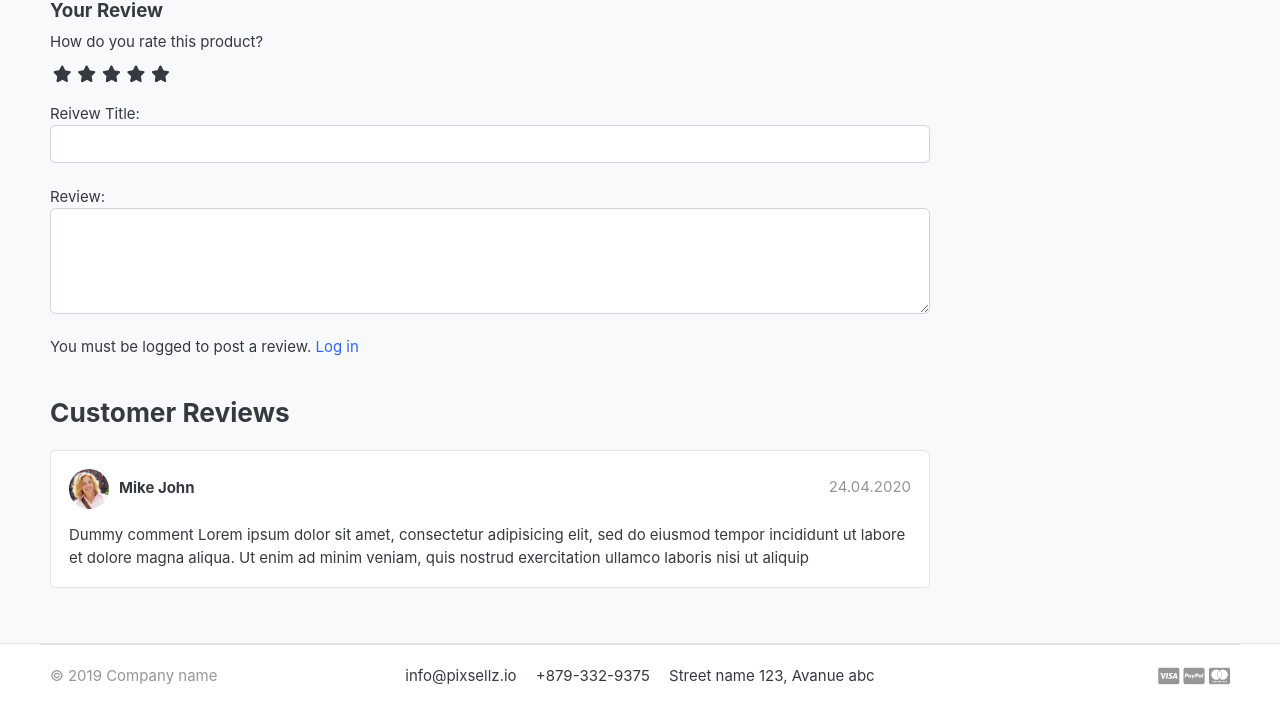
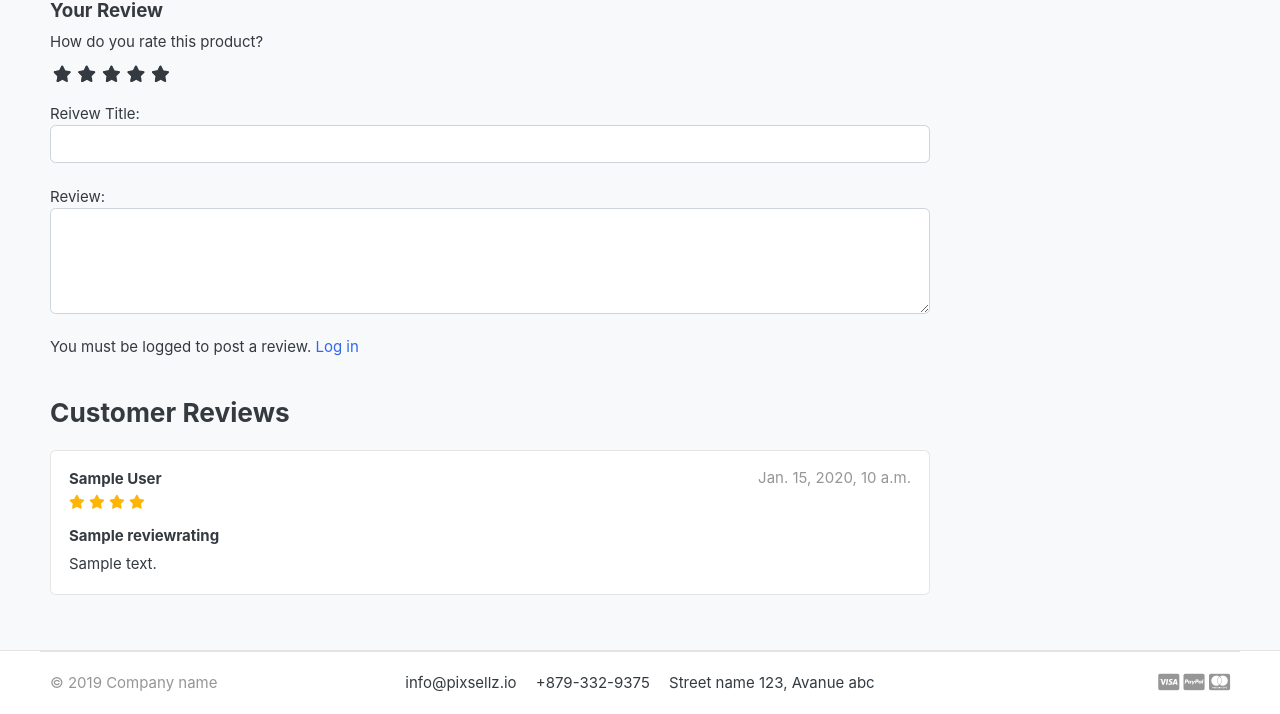
Before and after one commit to Mousow2023/my-Online-Shop, a Django app: a page that uses templates/store/product_detail.html in a window 1280 px wide. Shown: the part 643-1357 px from the top of the page. Before the commit the page ends 1328 px from the top, so only its background shows below. Run offline with Django 5.2, Linux system fonts and the light colour scheme; tables that the repository leaves empty hold one stand-in row (values such as "Sample post"); grey boxes marked "Sample" are stand-in pictures; some libraries are stand-ins or nearby versions; some web fonts are replaced.

Commit message:
Display Rating Stars

```diff
--- a/accounts/models.py
+++ b/accounts/models.py
@@ -58,6 +58,9 @@ class Account(AbstractBaseUser):
 
     objects = MyAccountManager()
 
+    def full_name(self):
+        return f"{self.first_name} {self.last_name}"
+
     def __str__(self):
         return self.email
 
--- a/moushop/static/css/custom.css
+++ b/moushop/static/css/custom.css
@@ -43,3 +43,7 @@ input:checked~label:hover~label,
 label:hover~input:checked~label {
     color: #cc9000;
 }
+
+.rating-stars i {
+    color: #ffb503;
+}
--- a/store/views.py
+++ b/store/views.py
@@ -54,10 +54,14 @@ def product_detail(request, category_slug, product_slug):
     else:
         ordered_product = False
 
+    # Get the review
+    reviews = ReviewRating.objects.filter(product_id=single_product.id, status=True)
+
     context = {
         "single_product": single_product,
         "in_cart": in_cart,
         "ordered_product": ordered_product,
+        "reviews": reviews,
     }
     return render(request, "store/product_detail.html", context)
 
--- a/templates/store/product_detail.html
+++ b/templates/store/product_detail.html
@@ -109,22 +109,31 @@
                     <h3>Customer Reviews </h3>
                 </header>
 
+                {% for review in reviews %}
                     <article class="box mb-3">
                         <div class="icontext w-100">
-                        <img src="{% static './images/avatars/avatar1.jpg' %}" class="img-xs icon rounded-circle">
                             <div class="text">
-                            <span class="date text-muted float-md-right">24.04.2020 </span>
-                            <h6 class="mb-1">Mike John </h6>
+                                <span class="date text-muted float-md-right">{{ review.modified_at }}</span>
+                                <h6 class="mb-1">{{ review.user.full_name }}</h6>
+                                <div class="rating-stars">
+                                    <span>
+                                        <i class="fas fa-star{% if review.rating == 0.5 %}-half{% elif review.rating < 1 %}-alt{% endif %}" aria-hidden="true"></i>
+                                        <i class="fas fa-star{% if review.rating == 1.5 %}-half{% elif review.rating < 2 %}-alt{% endif %}" aria-hidden="true"></i>
+                                        <i class="fas fa-star{% if review.rating == 2.5 %}-half{% elif review.rating < 3 %}-alt{% endif %}" aria-hidden="true"></i>
+                                        <i class="fas fa-star{% if review.rating == 3.5 %}-half{% elif review.rating < 4 %}-alt{% endif %}" aria-hidden="true"></i>
+                                        <i class="fas fa-star{% if review.rating == 4.5 %}-half{% elif review.rating < 5 %}-alt{% endif %}" aria-hidden="true"></i>
+                                    </span>
+                                </div>
                             </div>
                         </div> <!-- icontext.// -->
                         <div class="mt-3">
+                            <h6>{{ review.subject }}</h6>
                             <p>
-                            Dummy comment Lorem ipsum dolor sit amet, consectetur adipisicing elit, sed do eiusmod
-                            tempor incididunt ut labore et dolore magna aliqua. Ut enim ad minim veniam,
-                            quis nostrud exercitation ullamco laboris nisi ut aliquip
+                                {{ review.review }}
                             </p>
                         </div>
                     </article>
+                {% endfor %}
             </div> <!-- col.// -->
         </div> <!-- row.// -->
     </div> <!-- container .//  -->
```
Lines whose indentation alone changed are shown as unchanged.
